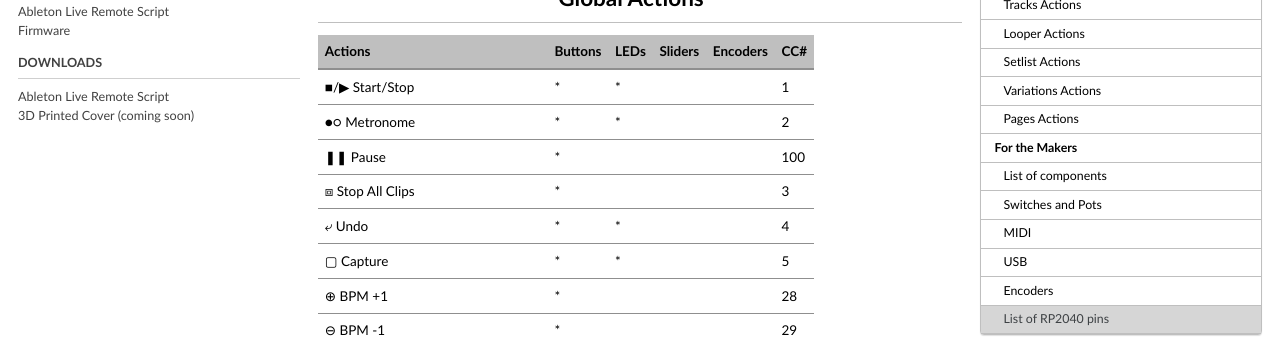
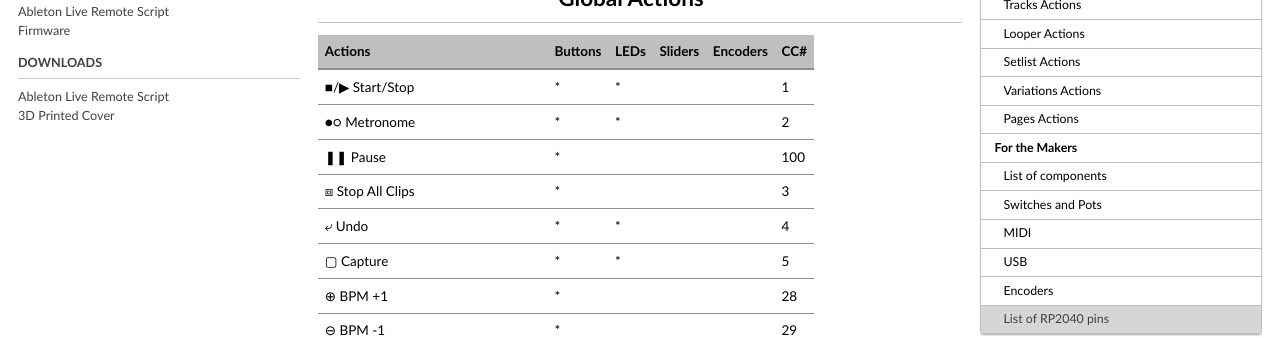
Before and after one commit to KBLiveSolutions/open.control, a Jekyll site: the page built from _pages/ressources.md, in a window 1280 px wide. Shown: the part 251-589 px from the top of the page. Built offline with Jekyll 4.4.1, drawn with Linux system fonts in a browser that asks for light colours; cached includes are drawn as plain includes; comment, search, counter and statistics services are not loaded.

Commit message:
Update navigation.yml

```diff
--- a/_data/navigation.yml
+++ b/_data/navigation.yml
@@ -34,5 +34,5 @@
     children:
       - title: "Ableton Live Remote Script"
         url: https://github.com/KBLiveSolutions/open.control-Remote-Script/archive/refs/heads/main.zip
-      - title: "3D Printed Cover (coming soon)"
+      - title: "3D Printed Cover"
         url: https://github.com/KBLiveSolutions/open.control/blob/main/ressources/OpenControlCover.stl
```
